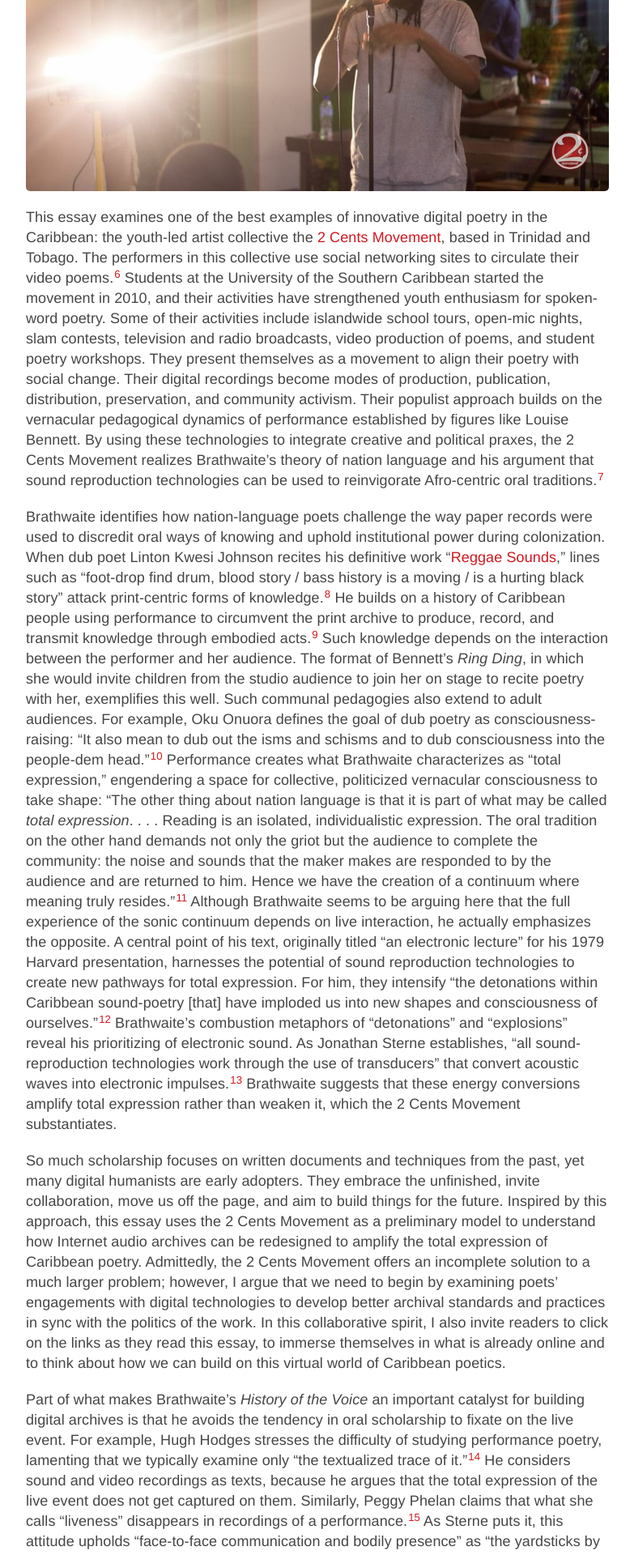
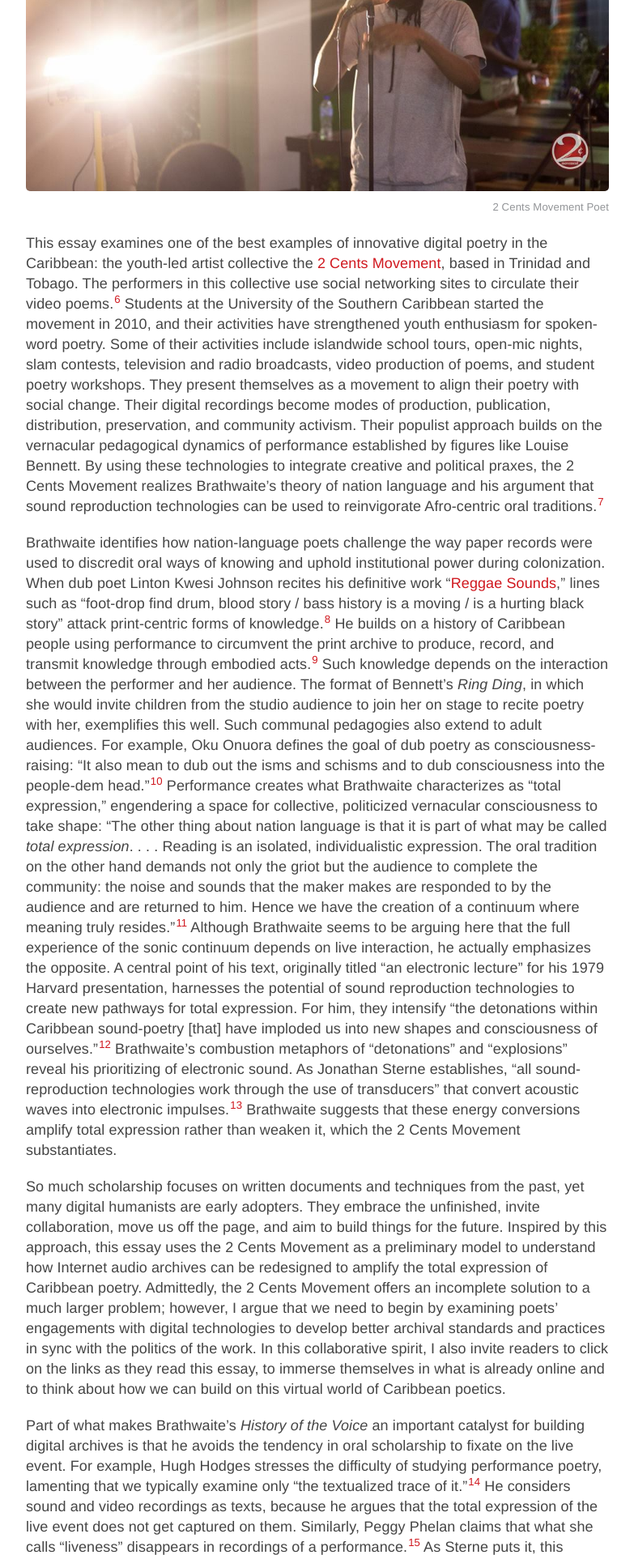
Before and after one commit to archipelagosjournal/archipelagos, a Jekyll site: the page built from _issue01/neigh-digitizing.md, in a window 1280 px wide. Shown: the part 2071-3991 px from the top of the page at 81% size, without its empty margins (248-1031 px from the left). Built offline with Jekyll 4.4.1, drawn with Linux system fonts in a browser that asks for light colours.

Commit message:
edits to the sidebar

```diff
--- a/_config.yml
+++ b/_config.yml
@@ -6,7 +6,7 @@
 # Setup
 title:               "sx archipelagos"
 tagline:             ''
-description:         'A Small Axe journal of digital practice.'
+description:         'a Small Axe journal of digital practice'
 url:                 http://smallaxe.net/
 baseurl:             ''
 
--- /dev/null
+++ b/_includes/image.html
@@ -0,0 +1,14 @@
+<!-- _includes/image.html -->
+
+<div class="image-wrapper" >
+    {% if include.url %}
+    <a href="{{ include.url }}" title="{{ include.title }}" target="_blank">
+    {% endif %}
+        <img src="{{ site.baseurl }}/images/{{ include.img }}" alt="{{ include.title }}"/>
+    {% if include.url %}
+    </a>
+    {% endif %}
+    {% if include.caption %}
+        <p class="image-caption">{{ include.caption }}</p>
+    {% endif %}
+</div>
--- a/_includes/sidebar.html
+++ b/_includes/sidebar.html
@@ -6,6 +6,7 @@
 <div class="sidebar" id="sidebar">
 {% if page.layout == "article" or page.layout == "review" %}
     <div class="sidebar-item">
+    <p>{{ site.title }} | {{ site.description }}</p>
     <p>{{ page.title["long"] }}</p>
     <p>by
   {% for author in page.author %}
@@ -19,7 +20,7 @@
   </div>
 {% else %}
   <div class="sidebar-item">
-    <p>{{ site.description }}</p>
+    <p class="sidebar-title">{{ site.title }} | {{ site.description }}</p>
   </div>
 {% endif %}
 
@@ -42,18 +43,12 @@
     {% endfor %}
 
 
-{% if page.layout == "post" %}
-
-    <a class="sidebar-nav-item{% if page.url == node.url %} active{% endif %}" href="#"><span class="print-button">Get Article PDF</span></a>
-
-{% endif %}
-
 
   </nav>
 
 
 
-  <div class="sidebar-item">
+  <div class="sidebar-footer">
     <p>
       &copy; {{ site.time | date: '%Y' }}. Small Axe, Inc. Offered with a CC-BY 4.0 International License. Source documents can be found on our <a href="{{ site.github.repo }}">repository</a>
     </p>
--- a/_issue01/neigh-digitizing.md
+++ b/_issue01/neigh-digitizing.md
@@ -70,7 +70,12 @@
 portability, making them more accessible to Caribbean diasporic
 communities.
 
-![2 Cents Movement Poet](/images/issue01/poet-performing-2.jpg)
+{% include image.html
+            img="issue01/poet-performing-2.jpg"
+            title="2 Cents Movement Poet"
+            caption="2 Cents Movement Poet" %}
+
+<!-- ![2 Cents Movement Poet](/images/issue01/poet-performing-2.jpg) -->
 
 This essay examines one of the best examples of innovative digital
 poetry in the Caribbean: the youth-led artist collective the [2 Cents
--- a/public/css/main.css
+++ b/public/css/main.css
@@ -273,6 +273,19 @@
   border-radius: 5px;
 }
 
+
+.image-wrapper {
+    text-align: right;
+}
+
+.image-caption {
+        color: #939598;
+        margin-top: -.66rem;
+        font-size: .66rem;
+}
+
+
+
 /* Tables */
 table {
   margin-bottom: 1rem;
@@ -344,7 +357,6 @@
 
 
 
-
 ul#main-nav {
     list-style-type: none;
     display: inline-block;
@@ -352,7 +364,7 @@
     margin-left: 20px;
     padding: 0;
     font-size: .6rem;
-	font-weight: 200;
+	font-weight: 300;
 	text-transform: uppercase;
 }
 
@@ -428,9 +440,15 @@
   letter-spacing: .025rem;
   color: #fff;
 }
-.sidebar-item {
+.sidebar-item, .sidebar-footer {
   padding: 1rem;
 }
+
+.sidebar-footer {
+	font-size: .6rem;
+}
+
+
 .sidebar-item p:last-child {
   margin-bottom: 0;
 }
```
